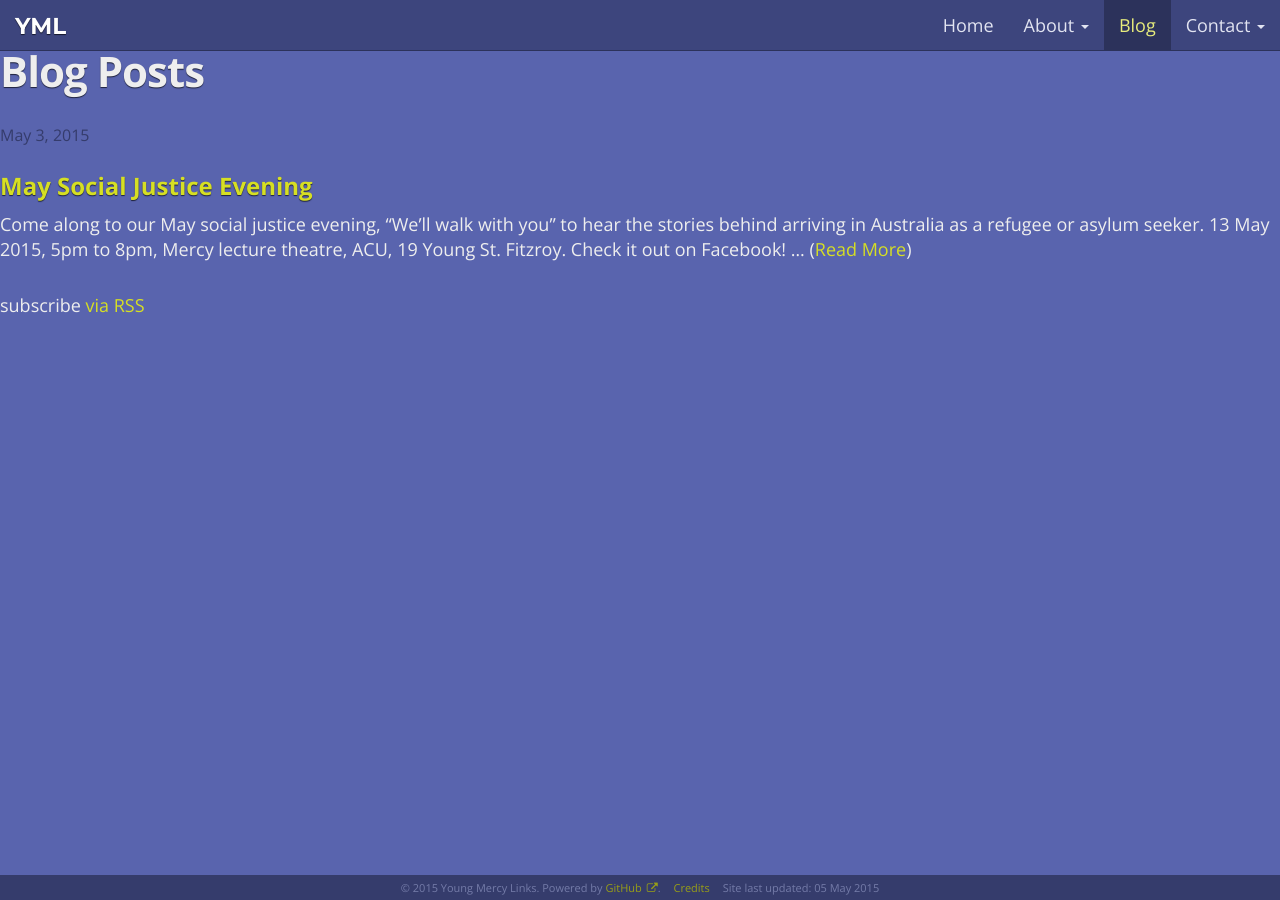
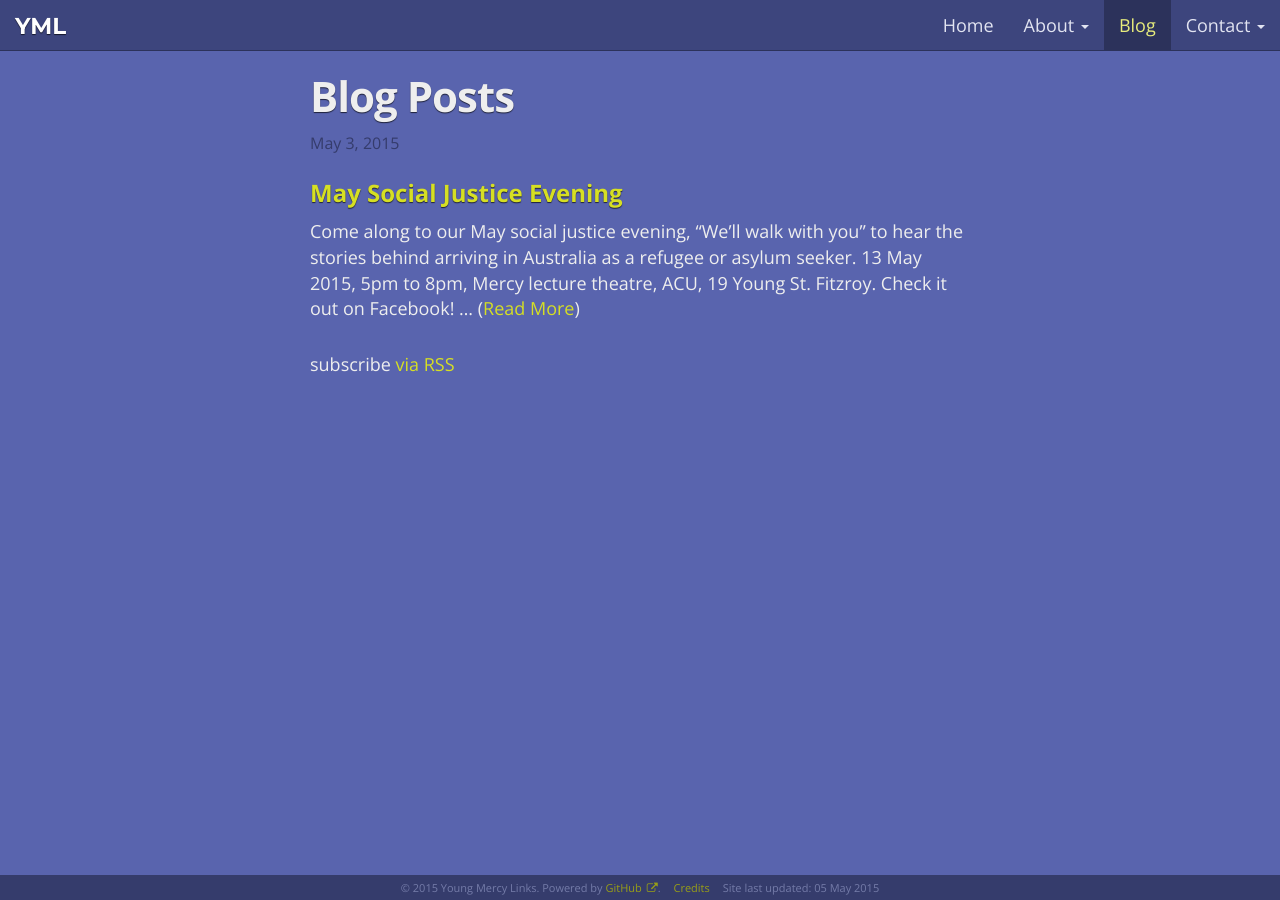
Before and after one commit to youngmercylinks/youngmercylinks.github.io, a Jekyll site: the page built from _pages/blog.html, in a window 1280 px wide. Built offline with Jekyll 4.4.1, drawn with Linux system fonts in a browser that asks for light colours; nearby versions of some CDN libraries.

Commit message:
Fix page layouts to text-row

```diff
--- a/_layouts/page.html
+++ b/_layouts/page.html
@@ -2,8 +2,8 @@
 layout: default
 ---
 <div class="container">
-  <div class="row row-centered">
-    <div class="col-xs-12 col-centered text-col">
+  <div class="row text-row">
+    <div class="col-xs-12">
 
       <h1 class="post-title">{{ page.title }}</h1>
 
--- a/_layouts/post.html
+++ b/_layouts/post.html
@@ -2,8 +2,8 @@
 layout: default
 ---
 <div class="container">
-  <div class="row row-centered">
-    <div class="col-xs-12 col-centered text-col">
+  <div class="row text-row">
+    <div class="col-xs-12">
 
       <h1 class="post-title">{{ page.title }}</h1>
       <p class="post-meta">{{ page.date | date: "%b %-d, %Y" }}{% if page.author %} • {{ page.author }}{% endif %}{% if page.meta %} • {{ page.meta }}{% endif %}</p>
--- a/_layouts/subpage.html
+++ b/_layouts/subpage.html
@@ -2,8 +2,8 @@
 layout: default
 ---
 <div class="container">
-  <div class="row row-centered">
-    <div class="col-xs-12 col-centered text-col">
+  <div class="row text-row">
+    <div class="col-xs-12">
       <h1 class="post-title">{{ page.maintitle }}</h1>
     </div>
   </div>
--- a/_layouts/subpages-about.html
+++ b/_layouts/subpages-about.html
@@ -4,8 +4,8 @@ layout: subpage
 {% include about-nav.html %}
 
 <div class="container">
-  <div class="row row-centered">
-    <div class="col-xs-12 col-centered text-col">
+  <div class="row text-row">
+    <div class="col-xs-12">
       {{ content }}
     </div>
   </div>
--- a/_layouts/subpages-contact.html
+++ b/_layouts/subpages-contact.html
@@ -4,8 +4,8 @@ layout: subpage
 {% include contact-nav.html %}
 
 <div class="container">
-  <div class="row row-centered">
-    <div class="col-xs-12 col-centered text-col">
+  <div class="row text-row">
+    <div class="col-xs-12">
       {{ content }}
     </div>
   </div>
--- a/_pages/blog.html
+++ b/_pages/blog.html
@@ -1,14 +1,8 @@
 ---
-layout: default
+layout: page
 title: "Blog Posts"
 permalink: /blog.html
 ---
-
-<div class="home">
-
-  <header class="post-header">
-    <h1 class="post-title">Blog Posts</h1>
-  </header>
 
   <ul class="post-list">
     {% for post in site.posts %}
@@ -41,5 +35,3 @@ permalink: /blog.html
   {% endif %}
 
   <p class="rss-subscribe">subscribe <a href="{{ "/feed.xml" | prepend: site.baseurl }}">via RSS</a></p>
-
-</div>
```
